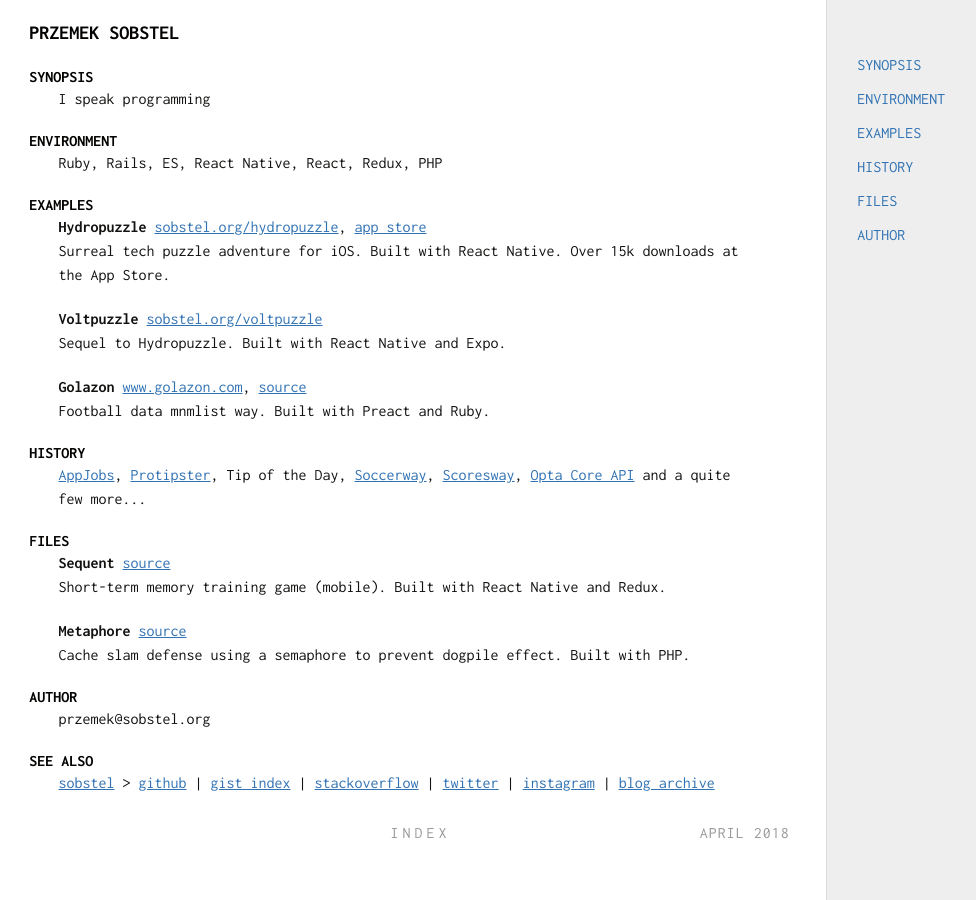
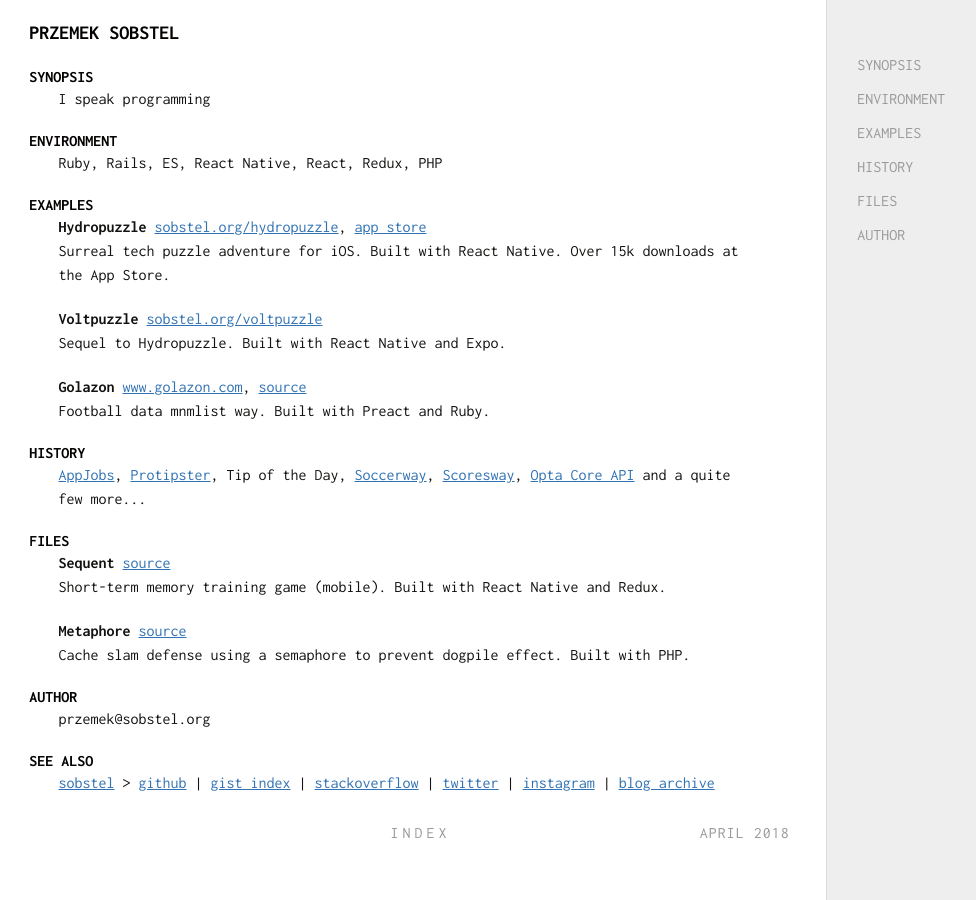
Before and after one commit to sobstel/sobstel.github.com, a Jekyll site: the page built from index.html, in a window 1280 px wide. Shown: the whole page, without its empty margins (0-976 px from the left). Built offline with Jekyll 4.4.1, drawn with Linux system fonts in a browser that asks for light colours.

Commit message:
The important thing is not to stop questioning. Curiosity has its own reason for existing

```diff
--- a/_sass/_default.scss
+++ b/_sass/_default.scss
@@ -8,10 +8,13 @@
     font: 400 16px/1.5 "Inconsolata", monospace;
 }
 
-.mp a, .mp a:link, .mp a:hover,
+.mp a, .mp a:link,
 .mp a code, .mp a pre, .mp a tt,
 .mp a kbd, .mp a samp {
   color: $link-color;
+}
+.mp a:hover {
+  color: darken($link-color, 12%);
 }
 
 .mp > p, .mp > pre, .mp > ul,
@@ -32,6 +35,16 @@
 .man-navigation {
   padding-top: 48px !important;
 }
+.man-navigation a,
+.man-navigation a:hover,
+.man-navigation a:link,
+.man-navigation a:visited {
+    color:#999 !important;
+}
+.man-navigation a:hover {
+    color:#111 !important;
+}
+
 .mp {
   text-align: left;
 }
```
